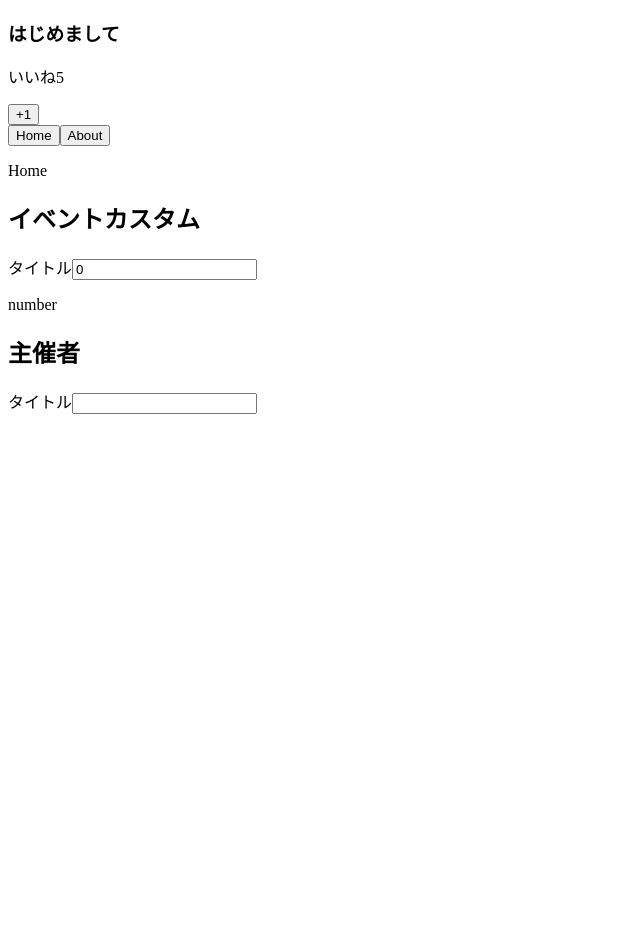
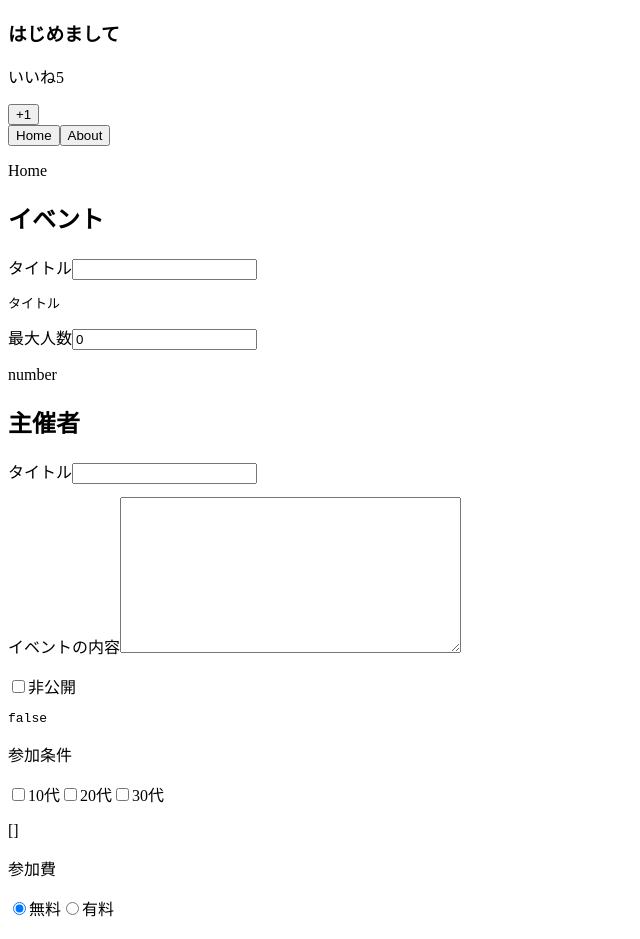
Before and after one commit to Popo1173/vue_udemy, a Vue app in the folder udemy-vuejs/: page / in a window 1280 px wide. Shown: the top 939 px of the page, without its empty margins (0-640 px from the left). Before the commit the page ends 800 px from the top, so only its background shows below. Built offline with nearby package versions, Linux system fonts and the light colour scheme.

Commit message:
fix  フォーム講座完

```diff
--- a/udemy-vuejs/src/App.vue
+++ b/udemy-vuejs/src/App.vue
@@ -11,53 +11,99 @@
       <component :is="currentComponent"></component>
     </keep-alive>
     <div>
-      <h2>イベントカスタム</h2>
-      <label for="MaxNumber">タイトル</label>
-      <input
-        id="MaxNumber"
-        type="number"
-        v-model.number="eventData.MaxNumber"
-      >
-      <p>{{ typeof eventData.MaxNumber}}</p>
+      <h2>イベント</h2>
+      <EventTitle v-model="eventData.title"></EventTitle>
+      <!-- <EventTitle
+        :value="eventData.title"
+        @input="eventData.title = $event"
+      ></EventTitle> -->
+      <div>
+        <label for="MaxNumber">最大人数</label>
+        <input
+          id="MaxNumber"
+          type="number"
+          v-model.number="eventData.MaxNumber"
+        />
+        <p>{{ typeof eventData.MaxNumber }}</p>
+      </div>
     </div>
     <div>
       <h2>主催者</h2>
       <label for="host">タイトル</label>
-      <input
-        id="host"
-        type="text"
-        v-model.trim="eventData.host"
-      >
-      <p>{{ eventData.host}}</p>
+      <input id="host" type="text" v-model.trim="eventData.host" />
+      <pre>{{ eventData.host }}</pre>
+      <label for="detail">イベントの内容</label>
+      <textarea
+        id="detail"
+        cols="40"
+        rows="10"
+        v-model="eventData.detail"
+      ></textarea>
+      <p style="white-space: pre">{{ eventData.detail }}</p>
+
+      <input type="checkbox" id="isPrivate" v-model="eventData.isPrivate" />
+      <label for="isPrivate">非公開</label>
+      <pre>{{ eventData.isPrivate }}</pre>
+      <p>参加条件</p>
+      <input type="checkbox" id="10" value="10代" v-model="eventData.target" />
+      <label for="10">10代</label>
+      <input type="checkbox" id="20" value="20代" v-model="eventData.target" />
+      <label for="20">20代</label>
+      <input type="checkbox" id="30" value="30代" v-model="eventData.target" />
+      <label for="30">30代</label>
+      <p>{{ eventData.target }}</p>
+
+      <p>参加費</p>
+      <input type="radio" id="free" value="無料" v-model="eventData.price" />
+      <label for="free">無料</label>
+      <input type="radio" id="paid" value="有料" v-model="eventData.price" />
+      <label for="free">有料</label>
+
+      <p>開催場所</p>
+      <!-- 複数の選択させるとき<select v-model="eventData.location" multiple>-->
+      <select v-model="eventData.location">
+        <option v-for="location in locations" :key="location">
+          {{ location }}
+        </option>
+      </select>
+      <p>{{ eventData.location }}</p>
     </div>
   </div>
 </template>
 
 <script>
-  //ローカルコンポーネント登録
+//ローカルコンポーネント登録
 import LikeHeader from "./components/LikeHeader.vue";
 import About from "./components/About.vue";
 import Home from "./components/Home.vue";
+import EventTitle from "./components/EventTitle.vue";
 
 export default {
   data() {
     return {
       number: 10,
       currentComponent: "Home",
+      locations: ["東京", "大阪", "名古屋"],
       eventData: {
         title: "タイトル",
         MaxNumber: 0,
-        host: ""
-
-      }
-    }
+        host: "",
+        detail: "",
+        isPrivate: false,
+        target: [],
+        price: "無料",
+        location: "東京",
+        //location: [], selectでmultiple使うときは配列にする
+      },
+    };
   },
 
   //ローカルコンポーネント登録
   components: {
     LikeHeader,
     About,
-    Home
+    Home,
+    EventTitle,
   },
 
   methods: {
@@ -65,8 +111,8 @@
       //子コンポーネントの第二引数をとる事ができる
       //this.$emit("my-click", this.totalNumber + 1);
       //this.totalNumber + 1)
-      this.number = value
-    }
-  }
-}
+      this.number = value;
+    },
+  },
+};
 </script>
--- /dev/null
+++ b/udemy-vuejs/src/components/EventTitle.vue
@@ -0,0 +1,18 @@
+<template>
+  <div>
+    <label for="title">タイトル</label>
+    <!-- inputに入力された内容を@inputイベントで発火させて$eventで親に渡す-->
+    <input
+      id="title"
+      type="text"
+      @input="$emit('input', $event.target.value)"
+    />
+    <pre>{{ value }}</pre>
+  </div>
+</template>
+
+<script>
+export default {
+  props: ["value"],
+};
+</script>
```
Also changed, not shown: 1 other file (tests, documents, lock files or other folders).
